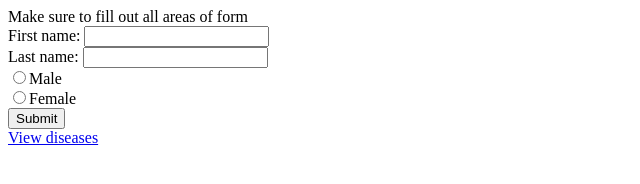
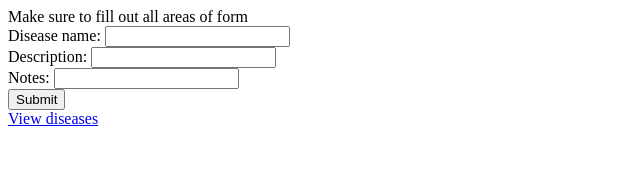
Before and after one commit to cooltoast/disseazus, a website: page views/index.html in a window 1280 px wide. Shown: the whole page, without its empty margins (0-640 px from the left). Drawn offline with Linux system fonts and the light colour scheme.

Commit message:
changed db inputs 'cuz diseases dont got first or last names (or sex)

```diff
--- a/views/index.html
+++ b/views/index.html
@@ -6,10 +6,9 @@
   </div>
   <div>
     <form name="input" action="/submit_disease" method="get">
-    First name: <input type="text" name="firstname"><br>
-    Last name: <input type="text" name="lastname"><br>
-    <input type="radio" name="sex" value="male">Male<br>
-    <input type="radio" name="sex" value="female">Female<br>
+    Disease name: <input type="text" name="name"><br>
+    Description: <input type="text" name="description"><br>
+    Notes: <input type="text" name="notes"><br>
     <input type="submit" value="Submit"><br>
     </form>
   </div>
```
Also changed, not shown: app.js (+8 -8 lines).
